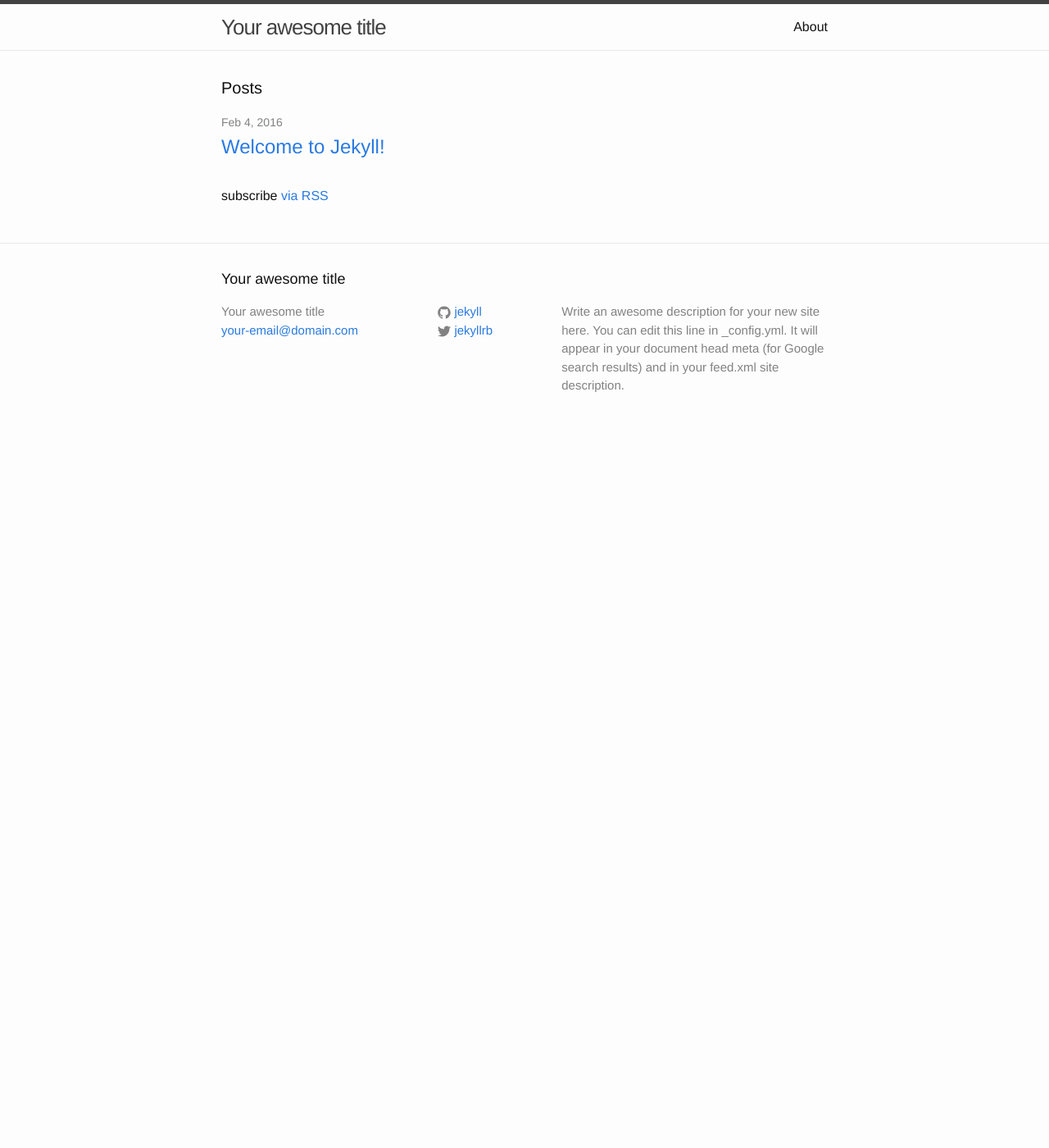
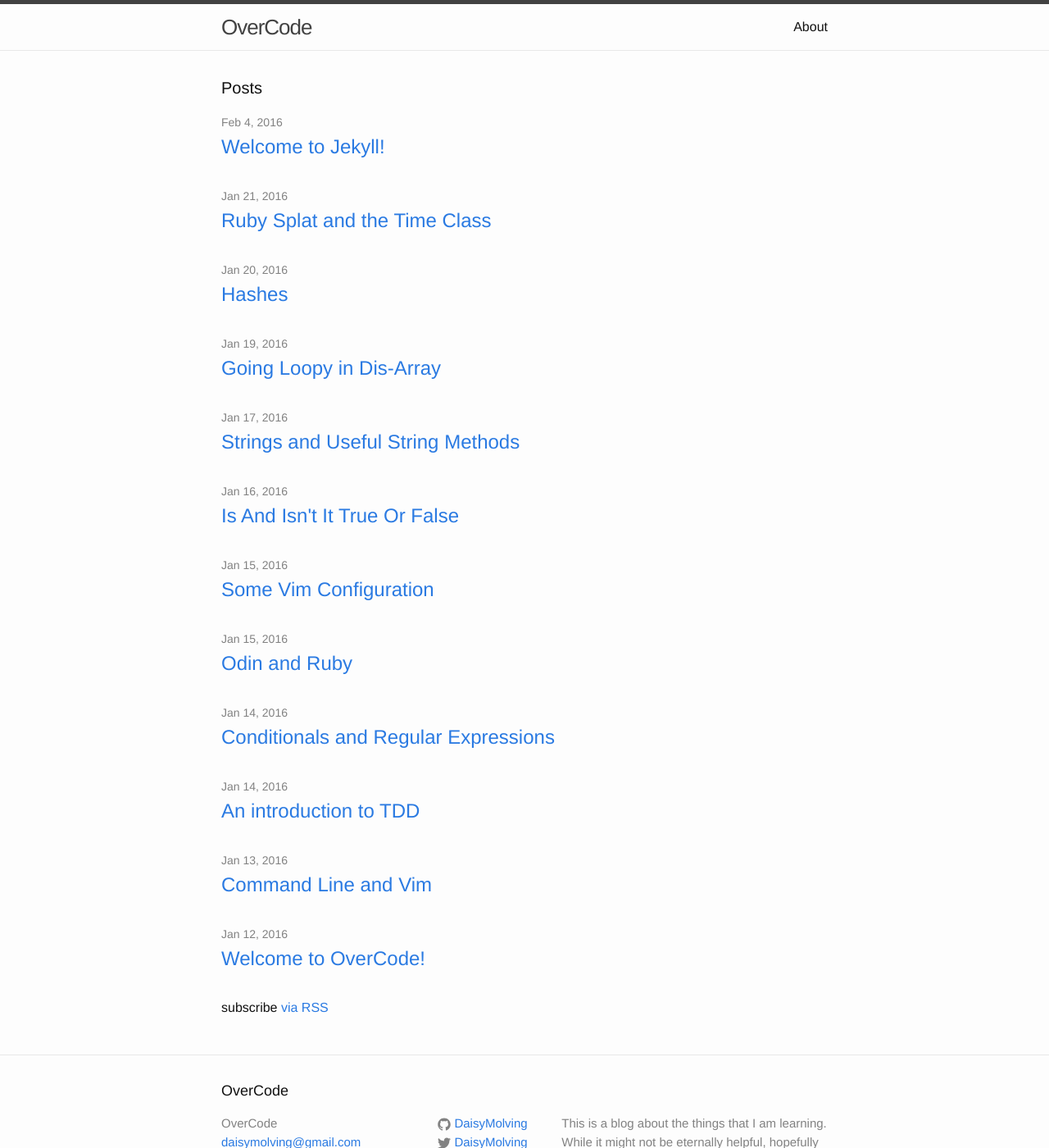
Before and after one commit to DaisyMolving/DaisyMolving.github.io, a Jekyll site: the page built from index.html, in a window 1280 px wide and 1400 px high. Shown: the whole window at 82% size. Built offline with Jekyll 4.4.1, drawn with Linux system fonts in a browser that asks for light colours; some of the changed text lies outside the part shown.

Commit message:
retrospectively wrote blog posts from the beginning of mentorship programme

```diff
--- a/_config.yml
+++ b/_config.yml
@@ -6,16 +6,14 @@
 # 'jekyll serve'. If you change this file, please restart the server process.
 
 # Site settings
-title: Your awesome title
-email: your-email@domain.com
+title: OverCode
+email: daisymolving@gmail.com
 description: > # this means to ignore newlines until "baseurl:"
-  Write an awesome description for your new site here. You can edit this
-  line in _config.yml. It will appear in your document head meta (for
-  Google search results) and in your feed.xml site description.
+  This is a blog about the things that I am learning. While it might not be eternally helpful, hopefully it is somewhat morale-boosting. If you spot something that isn't right, or something I can build on, please contact me! I am pleased to learn what you have to offer.
 baseurl: "" # the subpath of your site, e.g. /blog
-url: "http://yourdomain.com" # the base hostname & protocol for your site
-twitter_username: jekyllrb
-github_username:  jekyll
+url: "http://daisymolving.github.io/" # the base hostname & protocol for your site
+twitter_username: DaisyMolving
+github_username:  DaisyMolving
 
 # Build settings
 markdown: kramdown
--- /dev/null
+++ b/_posts/2016-01-12-welcome-to-overcode.markdown
@@ -0,0 +1,24 @@
+---
+layout: post
+title:  "Welcome to OverCode!"
+date:   2016-01-12 12:29:31 +0000
+categories: hello
+---
+
+Hello and welcome to OverCode.
+
+
+OverCode is a blog to record what I have learnt in programming and development, and my thoughts about it. I am learning so much all the time that I feel it might help me to get it out of my head and onto the information highway. The Regular Expressions nightmares are getting out of hand!
+
+I have graduated from a three month intensive Web Development course, and now I must take the foundations of what I have learnt and build the Technological Taj Mahal on it.
+
+But how exactly? Well apart from serving my ramblings, OverCode will hopefully also serve as a collection of links to tutorials, online courses and other, wiser, blog-posts.
+
+It can also be incredibly helpful to have the mentorship or advice of someone who works in programming or has the expertise that you seek.
+
+I met Cedric, very-kind-Ruby-developer, at [Codebar][codebar] several months ago. I was very happy to discover that he runs a free mentoring programme in his free time and would be happy to help me to become a better programmer.
+
+
+How good is that!
+
+[codebar]: https://codebar.io/
--- /dev/null
+++ b/_posts/2016-01-13-beginning-command-line-and-vim.markdown
@@ -0,0 +1,28 @@
+---
+layout: post
+title:  "Command Line and Vim"
+date:   2016-01-13 12:29:31 +0000
+categories: unix terminal command_line vim
+---
+
+
+Yesterday I spoke to Cedric about where I want to be and we came up with a plan of the things that I should learn to get there. Cedric wrote a document to overview all the steps we would take.
+
+The first thing is the review the Command Line and learn Vim.
+If you are learning how to use your terminal a great place to start is using Codecademy's new course [Learn The Command Line][codecademy-command-line]. It is something that I had learnt before but forgotten many commands that I don’t use often, and also learnt some new, really useful commands!
+
+For instance the command `wc` outputs numbers of lines, words and characters in a file. `grep` can be used to search a file for lines that match a particular input and returns them. You can make this match case-insensitive with `grep -i`. I was really buzzed to think that I could carry out all these commands, editing files and such, without leaving the command line. It will improve my efficiency so much!
+
+And that is also why Vim is exciting. The ability to open multiple files in your terminal to edit them and run tests will be indispensable, and to navigate and edit them solely using a keyboard is quite something! It is taking me a little while to get used to, but it is a skill that will become natural with more use. I need to really resist the urge to use the arrow keys and stick to the qwerty keyboard… Such an urge though…
+
+Your terminal comes with its own Vim tutorial after it has been downloaded. Type `vimtutor`into the command line to get started.
+
+<p align="center">
+<img src="../../../../../../../assets/vimtutor-screen.jpg">
+</p>
+
+
+
+I have been writing notes on paper on the new things that I am learning so far. One would argue that hand-writing is a bit counter intuitive when I should be using a keyboard. But I have always personally found note-writing to be a good exercise for letting information sink in. It seems to me that the time it takes to write the words helps me to comprehend the information, and saying it aloud is even better! Talking about code is really something that I must practise a lot, as I find that even if I understand a concept, as soon as I open my mouth I seem like the world’s-biggest-silly-person.
+
+[codecademy-command-line]: https://www.codecademy.com/learn/learn-the-command-line
--- /dev/null
+++ b/_posts/2016-01-14-intro-to-TDD.markdown
@@ -0,0 +1,57 @@
+---
+layout: post
+title:  "An introduction to TDD"
+date:   2016-01-14 12:29:31 +0000
+---
+
+Today I met with Cedric and he gave me a problem:
+
+  Find all the numbers under a limit of n that are divisible by 3 or 5, and then return the sum of these numbers.
+
+He wanted me to think through the problem before I solved it, and I wrote out my scramble thoughts in bad [pseudo code][pseudo-code]:
+
+{% highlight ruby %}
+# We want the Multiples 3 and 5 under limit of n,
+# and to then give the value of the sum of these multiples.
+
+# We will have:
+  an_empty_array_to_shovel_multiples_into = []
+  a_limit = n
+
+# We can use modulus to find the multiples of 3 and 5
+
+if multiple % 3 == 0 or multiple % 5 == 0
+# then shovel multiple into our array
+
+# For instance:
+a_limit = 10
+an_empty_array_to_shovel_multiples_into == [3,5,6,9]
+
+# Then to find the sum we can:
+
+an_empty_array_to_shovel_multiples_into.reduce(:+)
+
+# Therefore in this case the sum is returned as:
+
+#=> sum == 23
+
+{% endhighlight %}
+
+Not an incredibly clear structure, but the idea was to figure out the problem in my head first, before I attempted to solve it. We were going to do a TDD exercise, so to know the problem is to know what tests to write and what their outcomes should be.
+
+In the words of [Uncle Bob][uncle-bob-TDD-rules], the three rules of Test Driven Development are:
+
+  1. You are not allowed to write any production code unless it is to make a failing unit test pass.
+  2. You are not allowed to write any more of a unit test than is sufficient to fail; and compilation failures are failures.
+  3. You are not allowed to write any more production code than is sufficient to pass the one failing unit test.
+
+In that case we had to start by creating the spec file, writing the tests and once the test fails we could start to write the solution. Then when the test passes we can write refactor the code (of course checking that these changes don’t make the test fail again!)
+
+This method is also known as red, green, refactor. A test is red (fails) until a test is green (passes) and then it can be refactored.
+
+My tasks until we spoke again were to complete the TDD exercise for Multiples of 3 and 5, to complete the Vimtutor and to complete Codecademy’s Ruby course. Phewf!
+
+Cedric also showed me a great site for a free learning programme called The Odin Project (http://www.theodinproject.com/), and in my own searching I also found the curriculum with exercises for Railsbridge (http://curriculum.railsbridge.org/docs/). Railsbridge is a course based in the United States that has the occasional workshop in the United Kingdom too. It is an organisation that is interested in diversifying the tech industry, and run weekend workshops to get people involved in tech by learning Ruby on Rails.
+
+[uncle-bob-TDD-rules]: http://butunclebob.com/ArticleS.UncleBob.TheThreeRulesOfTdd
+[pseudo-code]: http://programmers.stackexchange.com/questions/12683/should-one-use-pseudocode-before-actual-coding
--- /dev/null
+++ b/_posts/2016-01-15-Odin-and-Ruby-Intro-integers-operators-ranges.markdown
@@ -0,0 +1,60 @@
+---
+layout: post
+title:  "Odin and Ruby"
+date:   2016-01-15 12:29:31 +0000
+---
+
+As part of the plan for learning with Cedric I am working through The Odin Project, specifically the section on [Ruby Programming][odin-ruby-programming-overview]. The Odin Project aims to give people to tools to become web developers and enter the tech industry, and its free.
+
+There is also a more involved programme with mentorship available, where the fee is a percentage of your income on your first year of industry work. But I am just picking and choosing what I need from their [beta][odin-project-home] site. It is worth a read through to see what might be relevant to you, and some of the great resources they provide.
+
+In Odin's Ruby Programming section it is suggested to undertake Codecademy's [Ruby exercises][codecademy-intro-ruby] along with tutorials, quizzes, articles and excerpts from Ruby lit-er-a-ture, but I will let you read through it.
+
+Hey, wanna know some things I did today?
+
+<strong>Integers and Floats</strong>
+
+Integers and Floats both belong to the Numeric class, but an Integer is a fixed whole number where a Float is a decimal number. For instance `6` and `6.0` are equal but the first is an Integer and the second is a Float.
+
+If a Float exists within an equation, the equation will always evaluate to a Float. For instance, `4.0 / 2 = 2.0` and `5 / 2.0 = 2.5`. In both these examples at least one of the numbers in the equation is a Float and so they both evaluate to Floats.
+
+If there are solely Integers as elements in the equation, the equation will always have an Integer conclusion, so `4 / 2 = 2` but also, strangely, `5 / 2 = 2`. Of course the second equation does not give us the answer that we would expect. For this reason Floats can be incredibly useful to give us accurate mathematical evaluations, but Integers are useful to give us answers that have material applications such as the amount of likely guests attending an event (where, hopefully, there are only whole-guests and not decimal ones).
+
+<strong>Equals Does Not Always Equal Equals?</strong>
+
+The difference between `=`, `==` and `===`:
+
+`=` is used to assign a variable. It is the assignment operator.
+For instance, `this_variable = 20`
+
+`==` is used to check equality.
+For instance, {% highlight ruby %}
+def variable_value
+  puts "It really is 20!" if this_variable == 20
+end
+{% endhighlight %}
+
+and
+
+`===` is used to check case equality, it checks whether the value on the right belongs to the thing on the left and returns a boolean value.
+For instance, `Integer === 3` evaluates to `true`.
+
+<strong>Ranges</strong>
+
+
+A Range is a collection of consecutive numbers, or a collection of consecutive letters, between two points. For instance the Range `1..3` contains the numbers from `1` to, and including, `3`. It is `1, 2, 3`. The Range `"a".."e"` contains the letters from `"a"` to, and including, `"e"`. It is `("a", "b", "c", "d", "e")`.
+
+
+A Range can be created in two ways. One way is to use the `..` and `...` literals between two points, and the other by declaring a new instance of the class Range. For instance:
+
+`this_new_range = 1...7`
+
+`that_new_range = Range.new`
+
+
+The `..` literal denotes a Range that encompasses its first element, travelling consecutively towards, and <strong>including</strong>, its second element, whereas the `...` literal denotes a Range that encompasses its first element, travelling consecutively towards, and <strong>excluding</strong>, its second element.
+
+
+[odin-ruby-programming-overview]: http://www.theodinproject.com/ruby-programming
+[odin-project-home]: http://www.theodinproject.com/home
+[codecademy-intro-ruby]: https://www.codecademy.com/learn/ruby
--- /dev/null
+++ b/_posts/2016-01-15-a-vim-config-post.markdown
@@ -0,0 +1,7 @@
+---
+layout: post
+title:  "Some Vim Configuration"
+date:   2016-01-15 12:29:31 +0000
+---
+
+vim config and also caps lock to ctrl so hand don't move
--- /dev/null
+++ b/_posts/2016-01-16-and-or-operators-logic.markdown
@@ -0,0 +1,5 @@
+---
+layout: post
+title:  "Is And Isn't It True Or False"
+date:   2016-01-16 12:29:31 +0000
+---
--- /dev/null
+++ b/_posts/2016-01-17-strings.markdown
@@ -0,0 +1,7 @@
+---
+layout: post
+title:  "Strings and Useful String Methods"
+date:   2016-01-17 12:29:31 +0000
+---
+
+plus concatenation and escape characters
--- /dev/null
+++ b/_posts/2016-01-18-ruby-conditionals-also-regex.markdown
@@ -0,0 +1,7 @@
+---
+layout: post
+title:  "Conditionals and Regular Expressions"
+date:   2016-01-14 18:29:31 +0000
+---
+
+pivotal labs iterative pairing test happened this day
--- /dev/null
+++ b/_posts/2016-01-19-loops-and-arrays.markdown
@@ -0,0 +1,5 @@
+---
+layout: post
+title:  "Going Loopy in Dis-Array"
+date:   2016-01-19 12:29:31 +0000
+---
--- /dev/null
+++ b/_posts/2016-01-20-hashes.markdown
@@ -0,0 +1,7 @@
+---
+layout: post
+title:  "Hashes"
+date:   2016-01-20 12:29:31 +0000
+---
+
+hashes, morse code translator
--- /dev/null
+++ b/_posts/2016-01-21-splat-and-time.markdown
@@ -0,0 +1,7 @@
+---
+layout: post
+title:  "Ruby Splat and the Time Class"
+date:   2016-01-21 12:29:31 +0000
+---
+
+ruby splat and time class writing PLUS video
--- a/_posts/2016-02-04-welcome-to-jekyll.markdown
+++ b/_posts/2016-02-04-welcome-to-jekyll.markdown
@@ -2,7 +2,6 @@
 layout: post
 title:  "Welcome to Jekyll!"
 date:   2016-02-04 12:29:31 +0000
-categories: jekyll update
 ---
 You’ll find this post in your `_posts` directory. Go ahead and edit it and re-build the site to see your changes. You can rebuild the site in many different ways, but the most common way is to run `jekyll serve`, which launches a web server and auto-regenerates your site when a file is updated.
 
```
Also changed, not shown: assets/tmux-configurations.jpg (added), assets/vimtutor-screen.jpg (added).
